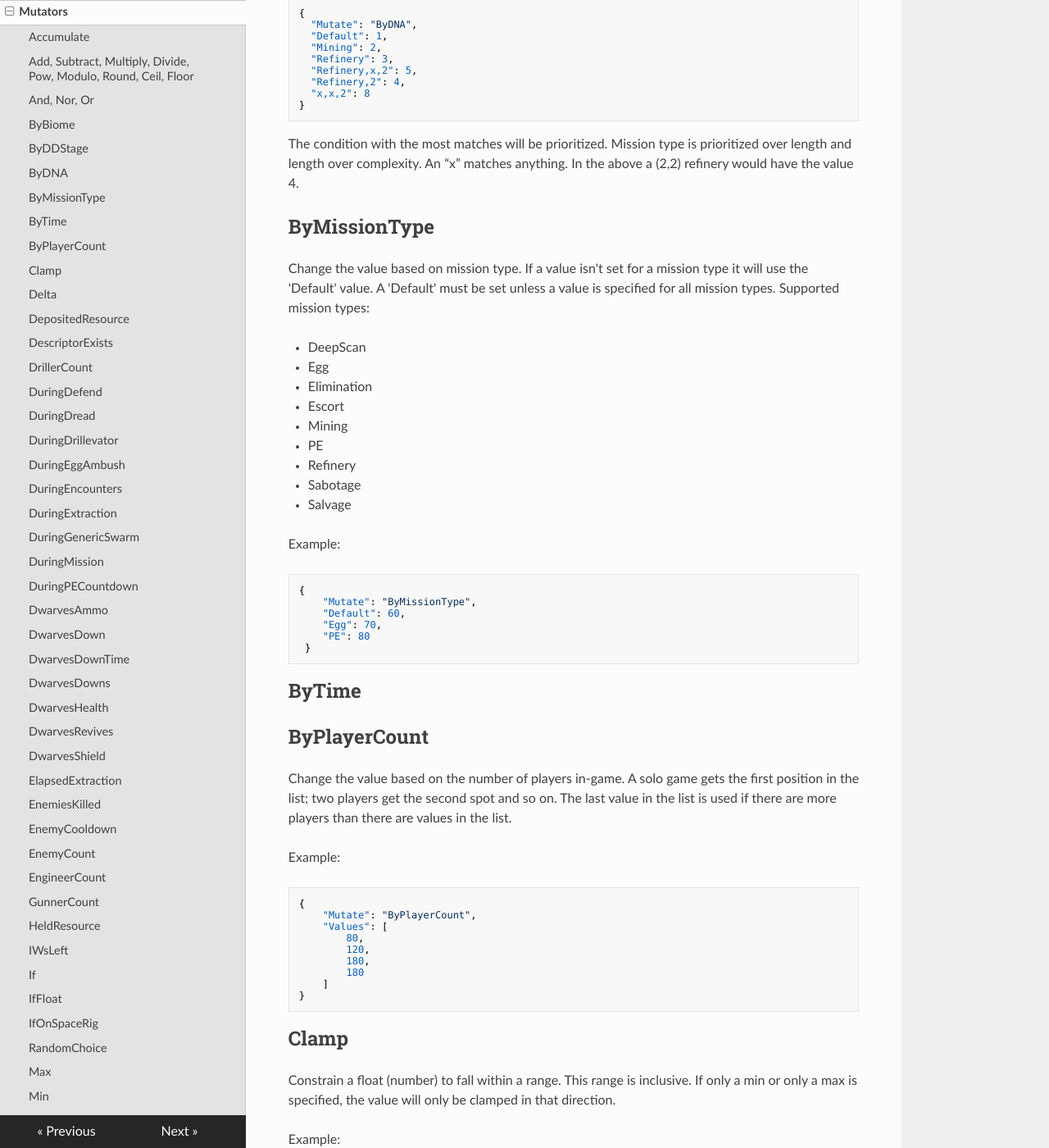
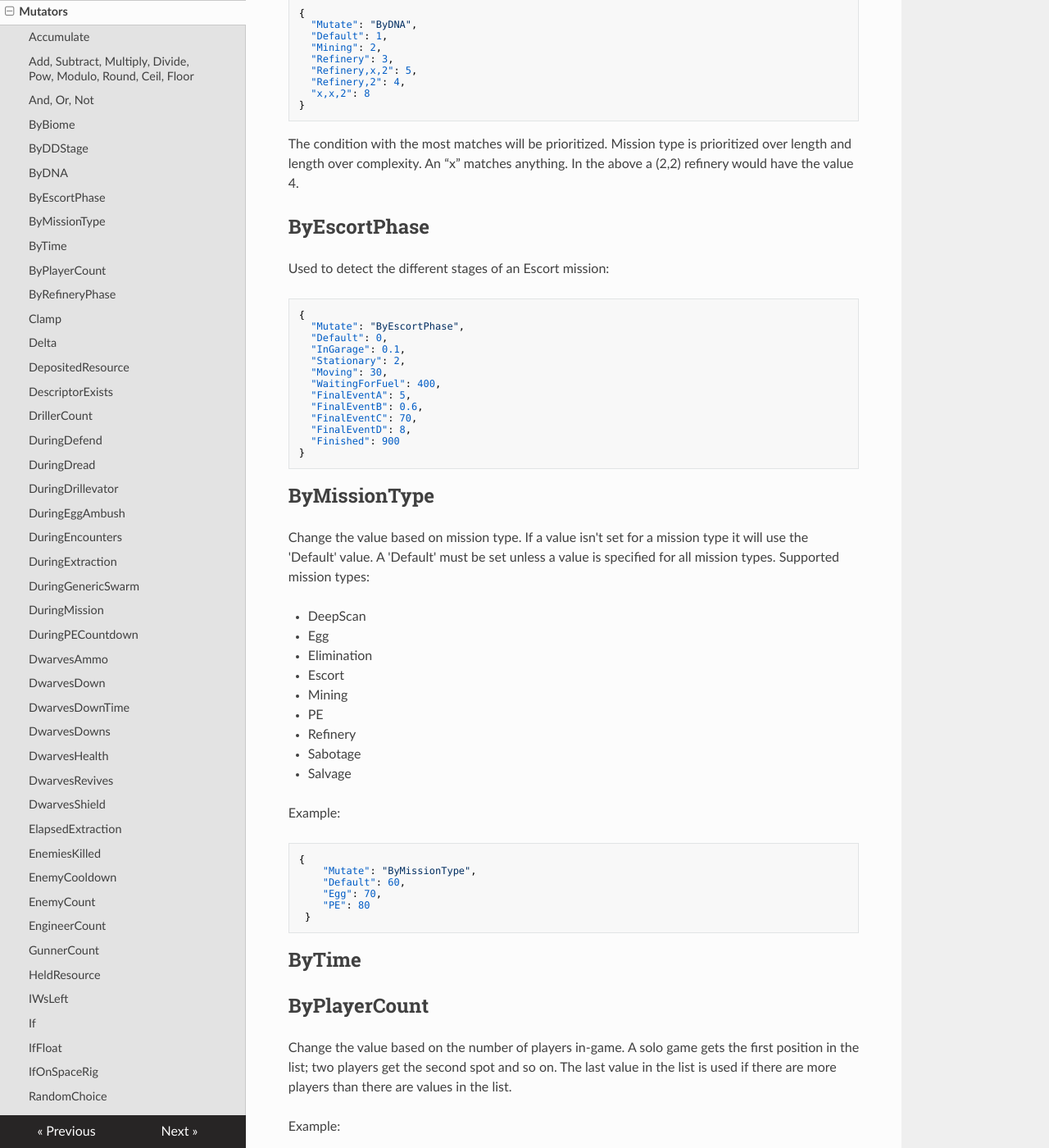
Before and after one commit to vonacht/cd2-docs, an MkDocs documentation site: the page built from docs/mutators.md, in a window 1280 px wide and 1400 px high, scrolled down 2009 px. Shown: the whole window at 82% size. Built offline with MkDocs 1.6.1, drawn with Linux system fonts in a browser that asks for light colours; nearby versions of some CDN libraries; some of the changed text lies outside the part shown.

Commit message:
Updated for cd2-v9, fixed some typos in the mutators and index pages

````diff
--- a/docs/mutators.md
+++ b/docs/mutators.md
@@ -37,8 +37,8 @@ Example: enemy speed as a linear function of resupplies called during the missio
     }
 ```
 
-## And, Nor, Or
-Boolean operators.
+## And, Or, Not
+Basic boolean operators.
 
 ## ByBiome
 Change the value based on the mission biome. If a value isn't set for a biome it will use the 'Default' value. A 'Default' must be set unless a value is specified for biomes. If a biome is not recognized and no default is specified, the value for CrystallineCaverns will be used.
@@ -84,6 +84,26 @@ Allows setting a value based on a combination of Mission Type, Length, and Compl
 ```
 The condition with the most matches will be prioritized. Mission type is prioritized over length and length over complexity. An “x” matches anything. In the above a (2,2) refinery would have the value 4.
 
+## ByEscortPhase
+
+Used to detect the different stages of an Escort mission:
+
+```json
+{
+  "Mutate": "ByEscortPhase",
+  "Default": 0,
+  "InGarage": 0.1,
+  "Stationary": 2,
+  "Moving": 30,
+  "WaitingForFuel": 400,
+  "FinalEventA": 5,
+  "FinalEventB": 0.6,
+  "FinalEventC": 70,
+  "FinalEventD": 8,
+  "Finished": 900
+}
+```
+
 ## ByMissionType
 Change the value based on mission type. If a value isn't set for a mission type it will use the 'Default' value. A 'Default' must be set unless a value is specified for all mission types.
 Supported mission types:
@@ -126,6 +146,26 @@ Example:
     ]
 }
 ```
+
+
+## ByRefineryPhase
+
+Used to detect the different stages of a Refinery mission.
+
+```json
+ {
+  "Mutate": "ByRefineryPhase",
+  "Default": 0,
+  "Landing": 1,
+  "ConnectingPipes": 2,
+  "PipesConnected": 3,
+  "Refining": 4,
+  "RefiningStalled": 5,
+  "RefiningComplete": 6,
+  "RocketLaunched": 7
+}
+```
+
 ## Clamp
 Constrain a float (number) to fall within a range. This range is inclusive. If only a min or only a max is specified, the value will only be clamped in that direction.
 
````
Also changed, not shown: docs/index.md (+5 -0 lines), docs/wavespawners.md (+1 -1 lines).
